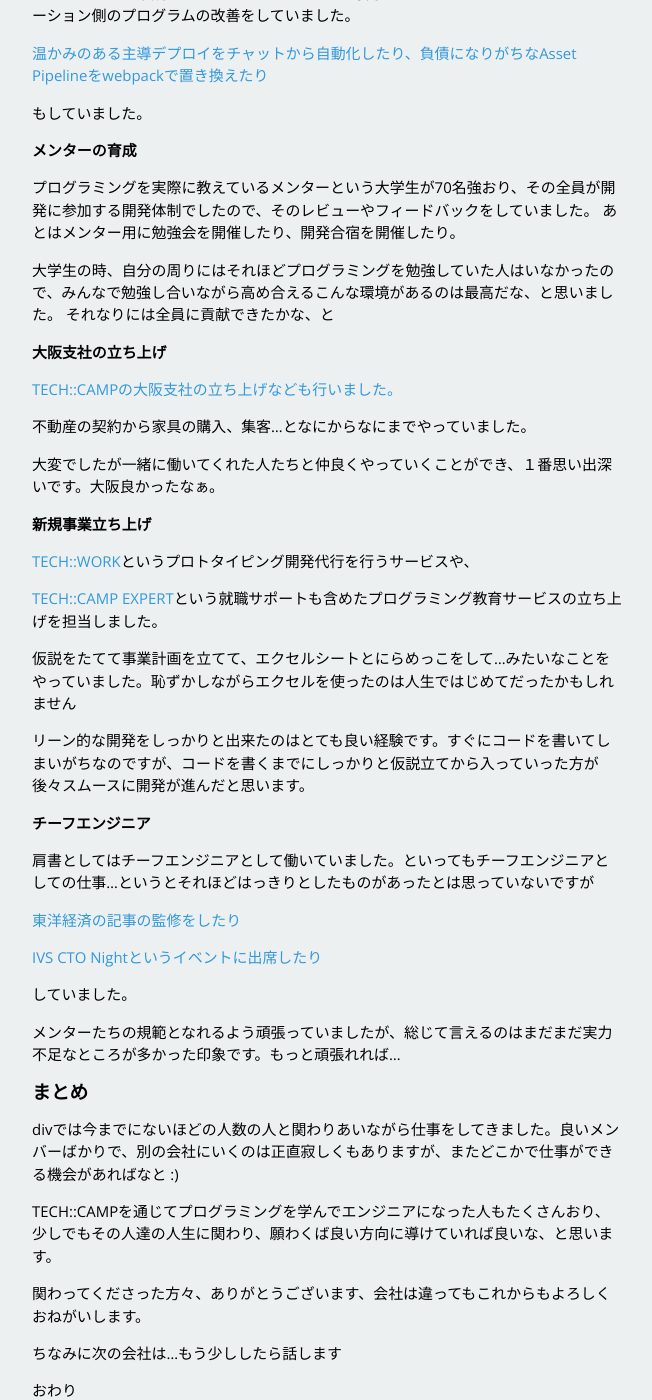
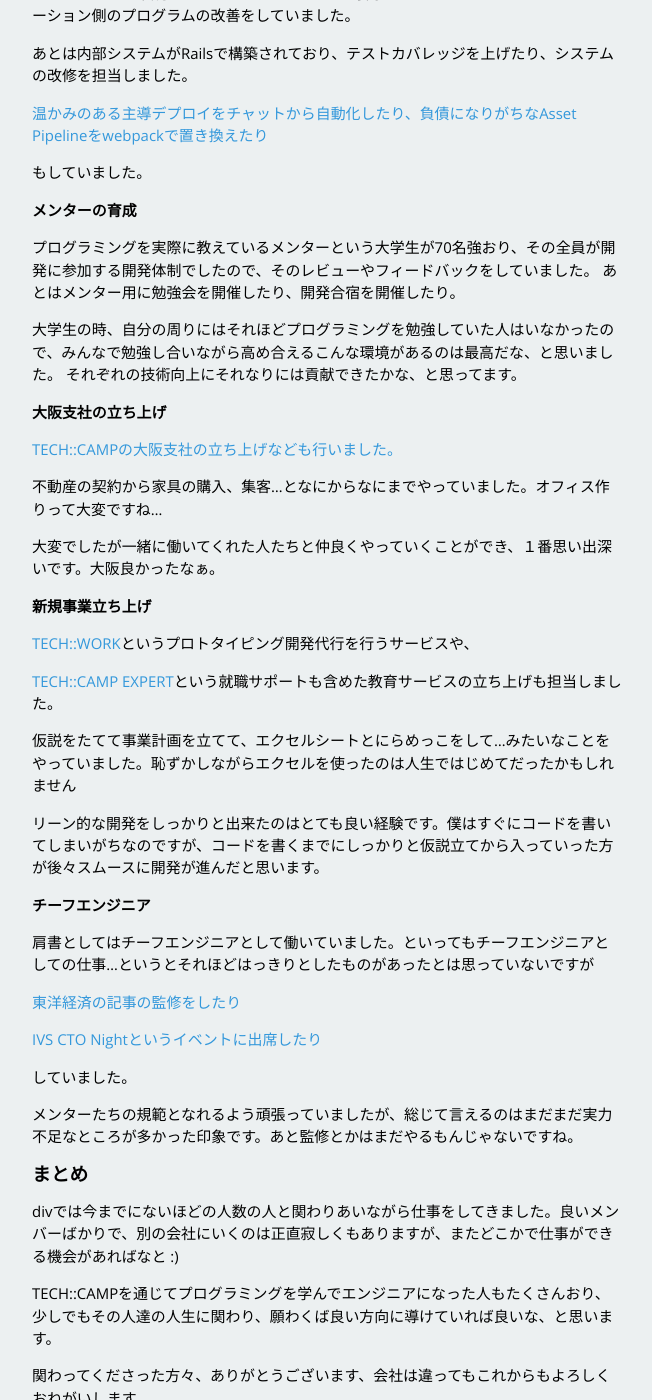
Before and after one commit to takashi/takashi.github.io, a Jekyll site: the page built from _posts/2016-06-30-retirement-from-tech-camp.md, in a window 1280 px wide and 1400 px high, scrolled down 624 px. Shown: the whole window, without its empty margins (312-964 px from the left). Built offline with Jekyll 4.4.1, drawn with Linux system fonts in a browser that asks for light colours; nearby versions of some CDN libraries; some of the changed text lies outside the part shown.

Commit message:
update post

```diff
--- a/_posts/2016-06-30-retirement-from-tech-camp.md
+++ b/_posts/2016-06-30-retirement-from-tech-camp.md
@@ -1,14 +1,14 @@
 ---
 layout: post
-title: 株式会社divで働いていました。
+title: 株式会社divで働いていました
 date: 2016-06-30 0:00
 ---
 
 1度ぐらい書いておくかという気持ちになったので話題の退職ブログを書きます。
 
-今日付けで1年と3ヶ月ほどいた株式会社divを辞めました。
+今日(2016年 6/30)付けで1年と3ヶ月ほどいた株式会社divを退職しました。
 
-最後に挨拶出来なかった人もいるのがアレですが、まぁ近くに住んでいるのでまたご飯など行きたいです。
+最後に挨拶出来なかった人もいるのがアレですが、変わらず近くには住んでいるのでまたご飯など行きたいです。
 
 ## divでやってきたこと
 
@@ -29,6 +29,8 @@ date: 2016-06-30 0:00
 TECH::CAMPは主にWebアプリケーションコースとiOSアプリケーションコースをやっているのですが、
 自分がWebアプリケーションを専門としているので、主にWebアプリケーション側のプログラムの改善をしていました。
 
+あとは内部システムがRailsで構築されており、テストカバレッジを上げたり、システムの改修を担当しました。
+
 [温かみのある主導デプロイをチャットから自動化したり、負債になりがちなAsset Pipelineをwebpackで置き換えたり](http://qiita.com/takashi/items/38c37df8fb94f147dae4)
 
 もしていました。
@@ -39,13 +41,13 @@ TECH::CAMPは主にWebアプリケーションコースとiOSアプリケーシ
 あとはメンター用に勉強会を開催したり、開発合宿を開催したり。
 
 大学生の時、自分の周りにはそれほどプログラミングを勉強していた人はいなかったので、みんなで勉強し合いながら高め合えるこんな環境があるのは最高だな、と思いました。
-それなりには全員に貢献できたかな、と
+それぞれの技術向上にそれなりには貢献できたかな、と思ってます。
 
 ### 大阪支社の立ち上げ
 
 [TECH::CAMPの大阪支社の立ち上げなども行いました。](http://blog.tech-camp.in/?p=414)
 
-不動産の契約から家具の購入、集客...となにからなにまでやっていました。
+不動産の契約から家具の購入、集客...となにからなにまでやっていました。オフィス作りって大変ですね...
 
 大変でしたが一緒に働いてくれた人たちと仲良くやっていくことができ、１番思い出深いです。大阪良かったなぁ。
 
@@ -53,11 +55,11 @@ TECH::CAMPは主にWebアプリケーションコースとiOSアプリケーシ
 
 [TECH::WORK](https://tech-work.in/)というプロトタイピング開発代行を行うサービスや、
 
-[TECH::CAMP EXPERT](http://tech-camp.in/expert)という就職サポートも含めたプログラミング教育サービスの立ち上げを担当しました。
+[TECH::CAMP EXPERT](http://tech-camp.in/expert)という就職サポートも含めた教育サービスの立ち上げも担当しました。
 
 仮説をたてて事業計画を立てて、エクセルシートとにらめっこをして...みたいなことをやっていました。恥ずかしながらエクセルを使ったのは人生ではじめてだったかもしれません
 
-リーン的な開発をしっかりと出来たのはとても良い経験です。すぐにコードを書いてしまいがちなのですが、コードを書くまでにしっかりと仮説立てから入っていった方が後々スムースに開発が進んだと思います。
+リーン的な開発をしっかりと出来たのはとても良い経験です。僕はすぐにコードを書いてしまいがちなのですが、コードを書くまでにしっかりと仮説立てから入っていった方が後々スムースに開発が進んだと思います。
 
 ### チーフエンジニア
 
@@ -69,7 +71,7 @@ TECH::CAMPは主にWebアプリケーションコースとiOSアプリケーシ
 
 していました。
 
-メンターたちの規範となれるよう頑張っていましたが、総じて言えるのはまだまだ実力不足なところが多かった印象です。もっと頑張れれば...
+メンターたちの規範となれるよう頑張っていましたが、総じて言えるのはまだまだ実力不足なところが多かった印象です。あと監修とかはまだやるもんじゃないですね。
 
 ## まとめ
 
@@ -79,6 +81,6 @@ TECH::CAMPを通じてプログラミングを学んでエンジニアになっ
 
 関わってくださった方々、ありがとうございます、会社は違ってもこれからもよろしくおねがいします。
 
-ちなみに次の会社は...もう少ししたら話します
+ちなみに次の会社は...もう少ししたら話します。1エンジニアとしてまた頑張ります :D
 
 おわり
```
